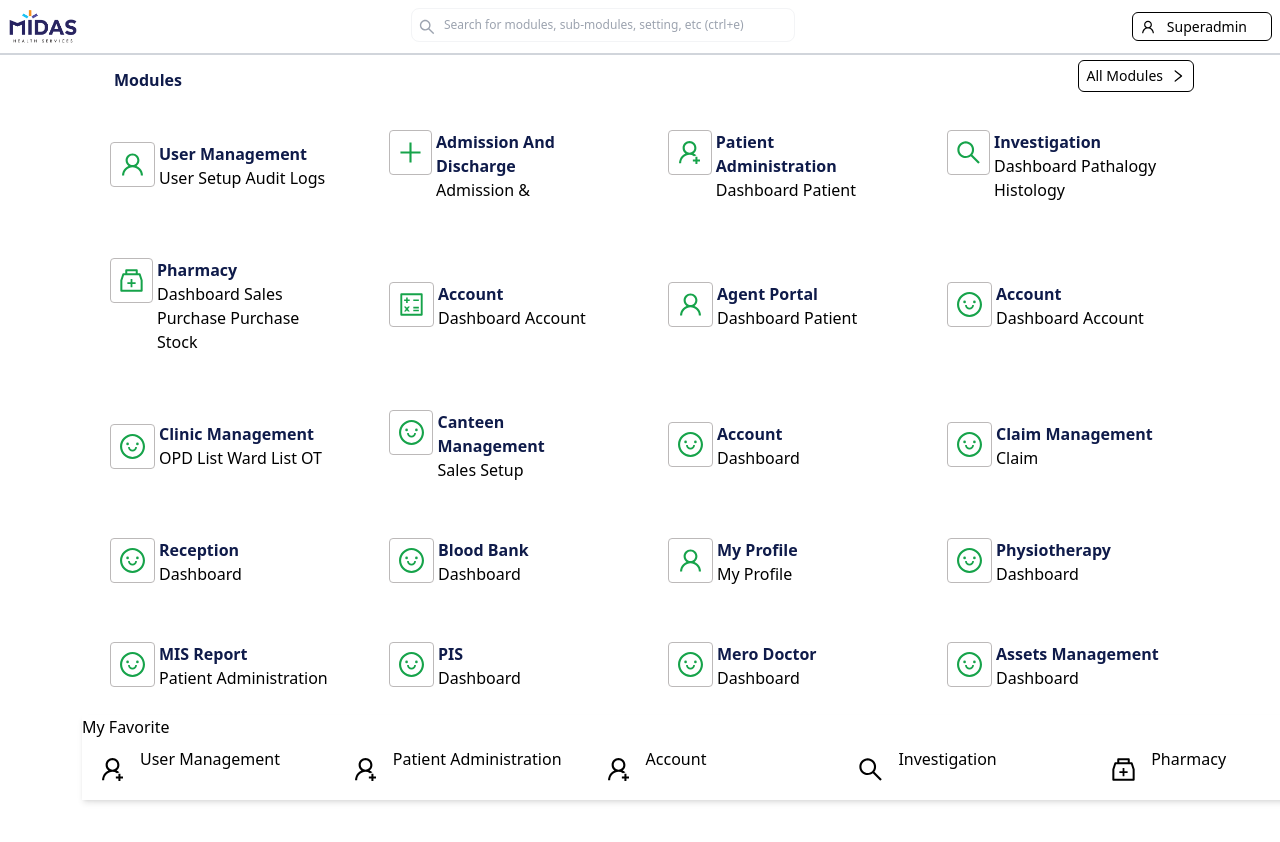
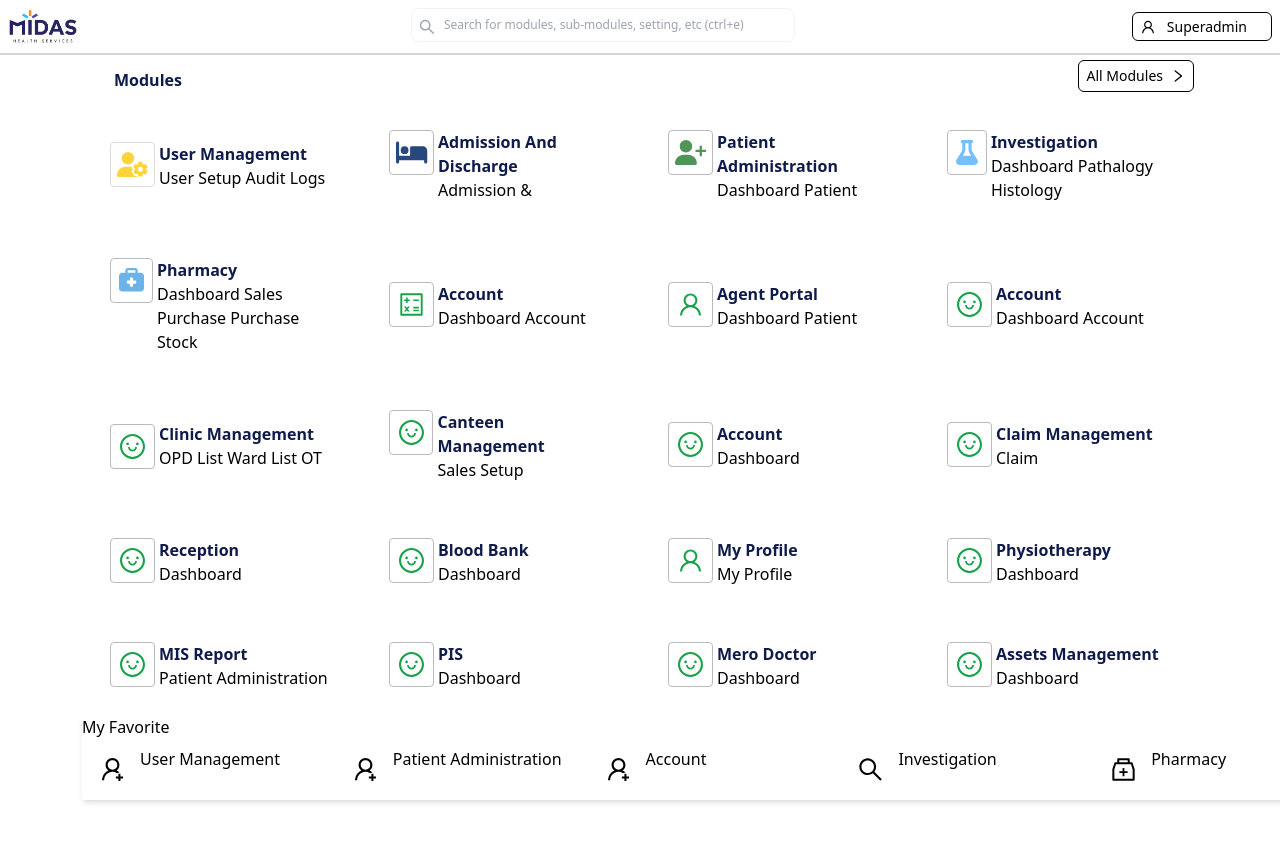
Before and after one commit to Prakritipi/midasegweb, a React (Vite) app: page /dashboard in a window 1280 px wide. Shown: the top 842 px of the page. Built offline with nearby package versions, Linux system fonts and the light colour scheme.

Commit message:
added fontawsome icons in dashboard

```diff
--- a/package.json
+++ b/package.json
@@ -10,6 +10,11 @@
     "preview": "vite preview"
   },
   "dependencies": {
+    "@fortawesome/fontawesome-svg-core": "^6.7.2",
+    "@fortawesome/free-brands-svg-icons": "^6.7.2",
+    "@fortawesome/free-regular-svg-icons": "^6.7.2",
+    "@fortawesome/free-solid-svg-icons": "^6.7.2",
+    "@fortawesome/react-fontawesome": "^0.2.2",
     "@types/react-router-dom": "^5.3.3",
     "antd": "^5.25.4",
     "react": "^18.3.1",
--- a/src/Components/Dashboard.tsx
+++ b/src/Components/Dashboard.tsx
@@ -11,11 +11,15 @@ import {
 } from '@ant-design/icons';
 import type { MenuProps } from 'antd';
 import { Dropdown } from 'antd';
-import { Menu } from 'antd';
+// import { Menu } from 'antd';
 import { Link } from 'react-router-dom';
-import Usersetupuser from './usersetupuser';
-import Userroless from './userroless';
+// import Usersetupuser from './usersetupuser';
+// import Userroless from './userroless';
 // import AnotherUser from './anotheruser';
+import { FontAwesomeIcon } from '@fortawesome/react-fontawesome';
+import { faUserGear,faBed, faUserPlus, faFlask,faBriefcaseMedical } from '@fortawesome/free-solid-svg-icons';
+
+
 
 
 const Dashboard = () => {
@@ -309,9 +313,8 @@ const Dashboard = () => {
 
                 <div className='m-2 p-5 flex items-center hover:shadow-md'>
                     <div className='md:flex m-0 p-0 xs:flex flex-row'>
-                        <div className='border border-[#bcb9b9] mr-1 p-2 w-[45px] h-[45px] flex items-center justify-center rounded font-medium text-[25px] text-green-600'>
-                            <UserOutlined />
-                        </div>
+                        <div className='border border-[#e0dbdb] mr-1 p-2 w-[45px] h-[45px] flex items-center justify-center rounded font-medium text-[25px] text-green-600'>
+                                <FontAwesomeIcon icon={faUserGear} style={{ color: "#FFD43B" }} />                     </div>
                         <div className='inside-text'>
                             <h1 className='text-[#0f1b4a] font-semibold'>User Management </h1>
                             <Dropdown menu={{ items }} placement='topLeft' arrow>
@@ -325,7 +328,7 @@ const Dashboard = () => {
 
                     <div className='md:flex m-0 p-0 xs:flex flex-row'>
                         <div className='border border-[#bcb9b9] mr-1 p-2 w-[45px] h-[45px] flex items-center justify-center rounded font-medium text-[25px] text-green-600'>
-                            <PlusOutlined />
+                            <FontAwesomeIcon icon= {faBed} style={{color: "#29477f",}} />
                         </div>
                         <div className='inside-text'>
                             <h1 className='text-[#0f1b4a] font-semibold'>Admission And Discharge </h1>
@@ -341,7 +344,7 @@ const Dashboard = () => {
 
                     <div className='md:flex m-0 p-0 xs:flex flex-row'>
                         <div className='border border-[#bcb9b9] mr-1 p-2 w-[45px] h-[45px] flex items-center justify-center rounded font-medium text-[25px] text-green-600'>
-                            <UserAddOutlined />
+                            <FontAwesomeIcon icon= {faUserPlus} style={{color: "#509558"}} />
                         </div>
                         <div className='inside-text'>
                             <h1 className='text-[#0f1b4a] font-semibold'>Patient Administration </h1>
@@ -356,7 +359,7 @@ const Dashboard = () => {
 
                     <div className='md:flex m-0 p-0 xs:flex flex-row'>
                         <div className='border border-[#bcb9b9] mr-1 p-2 w-[45px] h-[45px] flex items-center justify-center rounded font-medium text-[25px] text-green-600'>
-                            <SearchOutlined />
+                            <FontAwesomeIcon icon={faFlask} style={{color: "#74C0FC",}} />
                         </div>
                         <div className='inside-text'>
                             <h1 className='text-[#0f1b4a] font-semibold'>Investigation </h1>
@@ -370,7 +373,7 @@ const Dashboard = () => {
                 <div className='m-2 p-5 flex items-center hover:shadow-md'>
                     <div className='md:flex m-0 p-0 xs:flex flex-row'>
                         <div className='border border-[#bcb9b9] mr-1 p-2 w-[45px] h-[45px] flex items-center justify-center rounded font-medium text-[25px] text-green-600'>
-                            <MedicineBoxOutlined />
+                            <FontAwesomeIcon icon= {faBriefcaseMedical}  style={{color: "#6cb3ea",}} />
                         </div>
                         <div className='inside-text'>
                             <h1 className='text-[#0f1b4a] font-semibold'>Pharmacy</h1>
```
Also changed, not shown: 1 other file (tests, documents, lock files or other folders).
